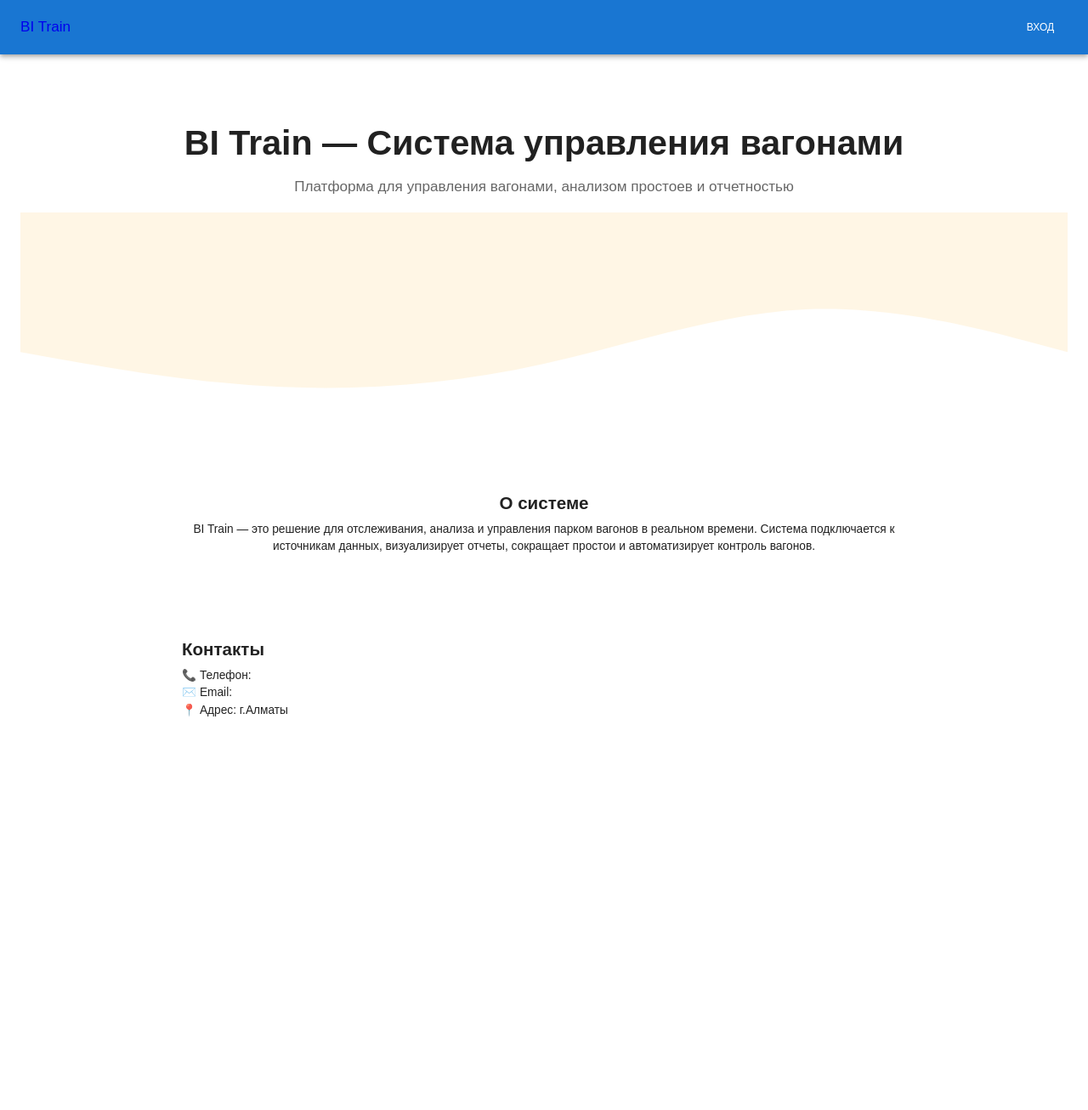
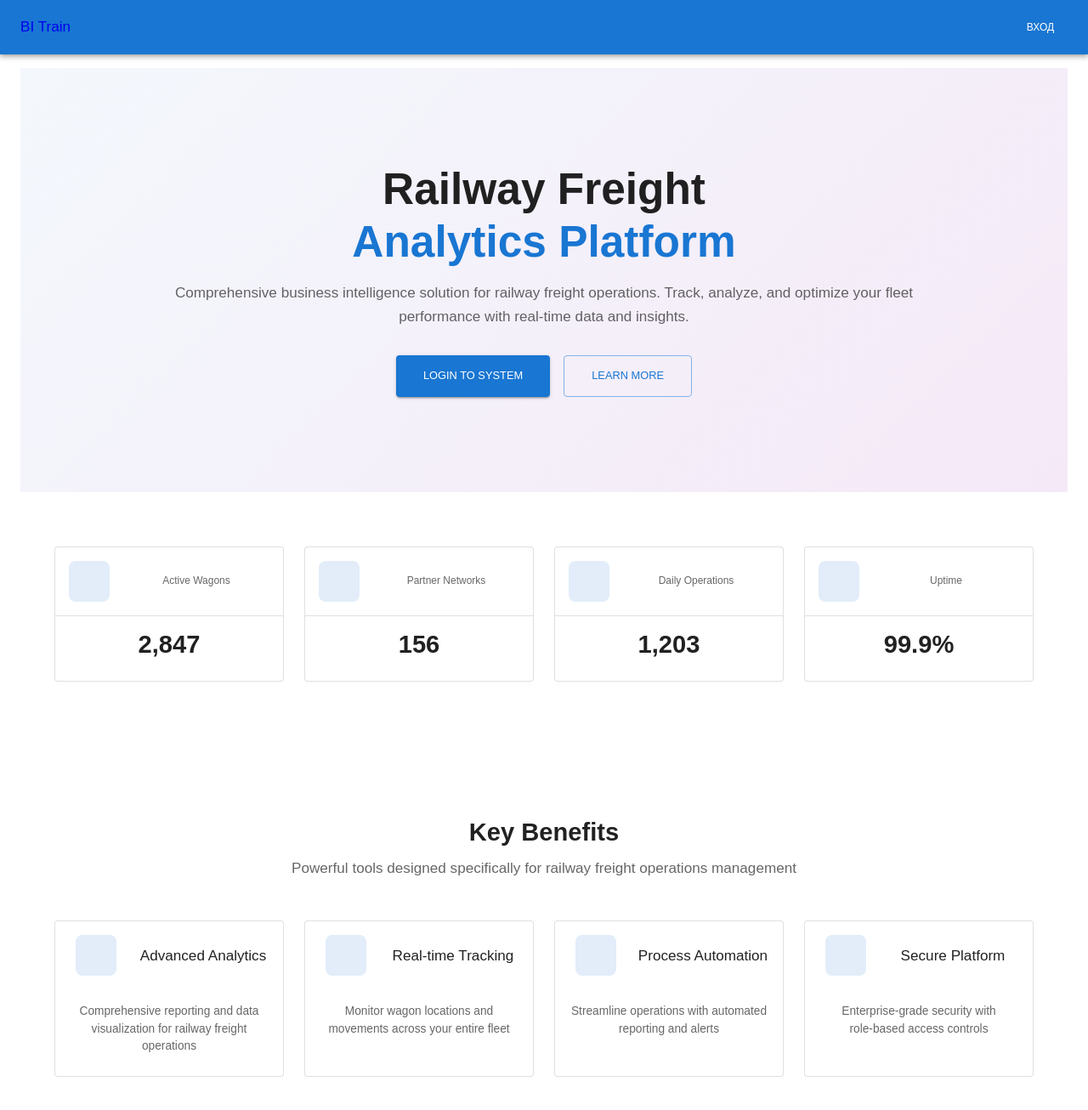
Before and after one commit to DKen717/bitrain-site, a Next.js app: page / in a window 1280 px wide. Shown: the top 1306 px of the page at 85% size. Before the commit the page ends 894 px from the top, so only its background shows below. Built offline with nearby package versions, Linux system fonts and the light colour scheme.

Commit message:
Update index.jsx

```diff
--- a/pages/index.jsx
+++ b/pages/index.jsx
@@ -1,81 +1,225 @@
+// pages/index.js (MUI look & feel ≈ вашему Tailwind/shadcn примеру)
 import { useRouter } from 'next/router'
 import { useEffect, useState } from 'react'
-import { Box, Typography, Button, AppBar, Toolbar, Container } from '@mui/material'
 import Link from 'next/link'
+import {
+  Box,
+  Container,
+  Typography,
+  Grid,
+  Card,
+  CardHeader,
+  CardContent,
+  Button,
+  Divider,
+  Stack
+} from '@mui/material'
+import BarChartIcon from '@mui/icons-material/BarChart'
+import PlaceIcon from '@mui/icons-material/Place'
+import FlashOnIcon from '@mui/icons-material/FlashOn'
+import SecurityIcon from '@mui/icons-material/Security'
+import TrainIcon from '@mui/icons-material/Train'
+import GroupsIcon from '@mui/icons-material/Groups'
+import TimelineIcon from '@mui/icons-material/Timeline'
+import TrendingUpIcon from '@mui/icons-material/TrendingUp'
 import { supabase } from '../src/supabaseClient'
+
+const features = [
+  {
+    icon: BarChartIcon,
+    title: 'Advanced Analytics',
+    description:
+      'Comprehensive reporting and data visualization for railway freight operations'
+  },
+  {
+    icon: PlaceIcon,
+    title: 'Real‑time Tracking',
+    description:
+      'Monitor wagon locations and movements across your entire fleet'
+  },
+  {
+    icon: FlashOnIcon,
+    title: 'Process Automation',
+    description:
+      'Streamline operations with automated reporting and alerts'
+  },
+  {
+    icon: SecurityIcon,
+    title: 'Secure Platform',
+    description:
+      'Enterprise‑grade security with role‑based access controls'
+  }
+]
+
+const stats = [
+  { label: 'Active Wagons', value: '2,847', icon: TrainIcon },
+  { label: 'Partner Networks', value: '156', icon: GroupsIcon },
+  { label: 'Daily Operations', value: '1,203', icon: TimelineIcon },
+  { label: 'Uptime', value: '99.9%', icon: TrendingUpIcon }
+]
 
 export default function Home() {
   const router = useRouter()
   const [session, setSession] = useState(null)
 
+  // ✅ ваш исходный редирект оставляем
   useEffect(() => {
-    const getSession = async () => {
+    const init = async () => {
       const { data } = await supabase.auth.getSession()
       setSession(data.session)
     }
-    getSession()
-
-    const { data: listener } = supabase.auth.onAuthStateChange((_event, session) => {
-      setSession(session)
+    init()
+    const { data: listener } = supabase.auth.onAuthStateChange((_event, s) => {
+      setSession(s)
     })
-
-    return () => {
-      listener?.subscription?.unsubscribe()
-    }
+    return () => listener?.subscription?.unsubscribe()
   }, [])
 
   useEffect(() => {
-    if (session) {
-      router.push('/home')
-    }
-  }, [session])
+    if (session) router.push('/home')
+  }, [session, router])
 
   return (
-    <>
-      {/* 💡 Hero */}
-      <Box sx={{ py: 8, backgroundColor: '#ffffff' }}>
-        <Container maxWidth="md" sx={{ textAlign: 'center' }}>
-          <Typography variant="h3" fontWeight="bold" gutterBottom>
-            BI Train — Система управления вагонами
+    <Box sx={{ minHeight: '100vh', bgcolor: 'background.default' }}>
+      {/* Hero Section (градиент как в Tailwind from-primary/5 to-accent/10) */}
+      <Box
+        component="section"
+        sx={{
+          position: 'relative',
+          py: { xs: 10, md: 14 },
+          background: (t) =>
+            `linear-gradient(135deg, ${t.palette.primary.main}0D, ${t.palette.secondary?.main || t.palette.primary.light}1A)`
+        }}
+      >
+        <Container maxWidth="lg">
+          <Box textAlign="center">
+            <Typography
+              variant="h2"
+              sx={{ fontWeight: 800, mb: 2 }}
+            >
+              Railway Freight
+              <Box component="span" sx={{ color: 'primary.main', display: 'block' }}>
+                Analytics Platform
+              </Box>
             </Typography>
-          <Typography variant="h6" color="text.secondary">
-            Платформа для управления вагонами, анализом простоев и отчетностью
+            <Typography variant="h6" color="text.secondary" sx={{ maxWidth: 900, mx: 'auto', mb: 4 }}>
+              Comprehensive business intelligence solution for railway freight operations. Track, analyze, and optimize your fleet performance with real‑time data and insights.
             </Typography>
+            <Stack direction={{ xs: 'column', sm: 'row' }} spacing={2} justifyContent="center">
+              <Button size="large" variant="contained" component={Link} href="/login" sx={{ px: 4, py: 1.5 }}>
+                Login to System
+              </Button>
+              <Button size="large" variant="outlined" component={Link} href="#features" sx={{ px: 4, py: 1.5 }}>
+                Learn More
+              </Button>
+            </Stack>
+          </Box>
         </Container>
       </Box>
 
-      {/* 🌊 Волна-декор */}
-      <Box sx={{ overflow: 'hidden', mt: -6 }}>
-        <svg viewBox="0 0 1440 320" style={{ width: '100%', height: 'auto' }}>
-          <path
-            fill="#ffc054"
-            fillOpacity="0.15"
-            d="M0,192L60,202.7C120,213,240,235,360,240C480,245,600,235,720,208C840,181,960,139,1080,133.3C1200,128,1320,160,1380,176L1440,192L1440,0L1380,0C1320,0,1200,0,1080,0C960,0,840,0,720,0C600,0,480,0,360,0C240,0,120,0,60,0L0,0Z"
+      {/* Stats Section */}
+      <Box component="section" sx={{ py: 8, bgcolor: 'background.paper' }}>
+        <Container maxWidth="lg">
+          <Grid container spacing={3}>
+            {stats.map((s, i) => {
+              const Icon = s.icon
+              return (
+                <Grid key={i} item xs={6} md={3}>
+                  <Card variant="outlined" sx={{ textAlign: 'center', height: '100%' }}>
+                    <CardHeader
+                      title={s.label}
+                      titleTypographyProps={{ variant: 'body2', color: 'text.secondary' }}
+                      avatar={
+                        <Box sx={{
+                          width: 48,
+                          height: 48,
+                          borderRadius: 2,
+                          bgcolor: 'primary.main',
+                          opacity: 0.12,
+                          display: 'flex',
+                          alignItems: 'center',
+                          justifyContent: 'center'
+                        }}>
+                          <Icon sx={{ color: 'primary.main' }} />
+                        </Box>
+                      }
                     />
-        </svg>
+                    <Divider />
+                    <CardContent>
+                      <Typography variant="h4" fontWeight={800}>{s.value}</Typography>
+                    </CardContent>
+                  </Card>
+                </Grid>
+              )
+            })}
+          </Grid>
+        </Container>
       </Box>
 
-      {/* 📖 О системе */}
-      <Container maxWidth="md" sx={{ py: 6, textAlign: 'center'}}>
-        <Typography variant="h5" fontWeight="bold" gutterBottom>
-          О системе
+      {/* Features Section */}
+      <Box id="features" component="section" sx={{ py: { xs: 10, md: 12 } }}>
+        <Container maxWidth="lg">
+          <Box textAlign="center" mb={6}>
+            <Typography variant="h4" fontWeight={800} gutterBottom>
+              Key Benefits
             </Typography>
-        <Typography>
-          BI Train — это решение для отслеживания, анализа и управления парком вагонов
-          в реальном времени. Система подключается к источникам данных, визуализирует отчеты,
-          сокращает простои и автоматизирует контроль вагонов.
+            <Typography variant="h6" color="text.secondary" sx={{ maxWidth: 800, mx: 'auto' }}>
+              Powerful tools designed specifically for railway freight operations management
             </Typography>
+          </Box>
+
+          <Grid container spacing={3}>
+            {features.map((f, i) => {
+              const Icon = f.icon
+              return (
+                <Grid key={i} item xs={12} sm={6} md={3}>
+                  <Card variant="outlined" sx={{ height: '100%', textAlign: 'center', transition: 'box-shadow .2s', '&:hover': { boxShadow: 6 } }}>
+                    <CardHeader
+                      title={f.title}
+                      titleTypographyProps={{ variant: 'h6' }}
+                      avatar={
+                        <Box sx={{
+                          width: 48,
+                          height: 48,
+                          borderRadius: 2,
+                          bgcolor: 'primary.main',
+                          opacity: 0.12,
+                          display: 'flex',
+                          alignItems: 'center',
+                          justifyContent: 'center',
+                          mx: 1
+                        }}>
+                          <Icon sx={{ color: 'primary.main' }} />
+                        </Box>
+                      }
+                    />
+                    <CardContent>
+                      <Typography color="text.secondary">{f.description}</Typography>
+                    </CardContent>
+                  </Card>
+                </Grid>
+              )
+            })}
+          </Grid>
         </Container>
+      </Box>
 
-      {/* 📬 Контакты */}
-      <Container maxWidth="md" sx={{ py: 6 }}>
-        <Typography variant="h5" fontWeight="bold" gutterBottom>
-          Контакты
+      {/* CTA Section */}
+      <Box component="section" sx={{ py: { xs: 10, md: 12 }, bgcolor: 'primary.main', color: 'primary.contrastText' }}>
+        <Container maxWidth="md">
+          <Box textAlign="center">
+            <Typography variant="h4" fontWeight={800} gutterBottom>
+              Ready to Optimize Your Operations?
             </Typography>
-        <Typography>📞 Телефон: </Typography>
-        <Typography>✉️ Email: </Typography>
-        <Typography>📍 Адрес: г.Алматы </Typography>
+            <Typography variant="h6" sx={{ opacity: 0.9, mb: 3 }}>
+              Join leading railway companies using BI Train for smarter freight management
+            </Typography>
+            <Button size="large" variant="contained" color="secondary" component={Link} href="/dashboard" sx={{ px: 4, py: 1.5 }}>
+              Login to Dashboard
+            </Button>
+          </Box>
         </Container>
-    </>
+      </Box>
+    </Box>
   )
 }
```
Lines whose indentation alone changed are shown as unchanged.
